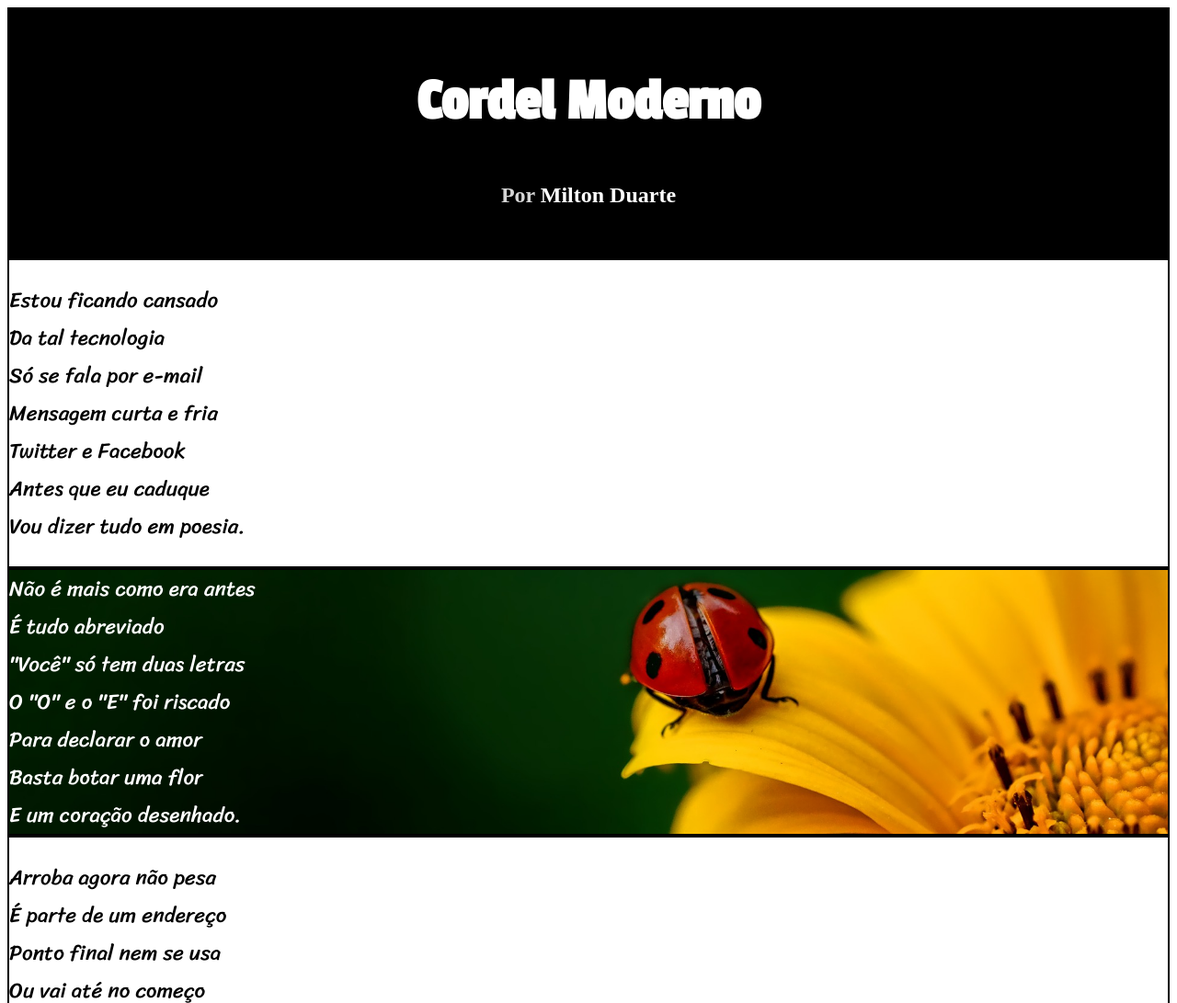
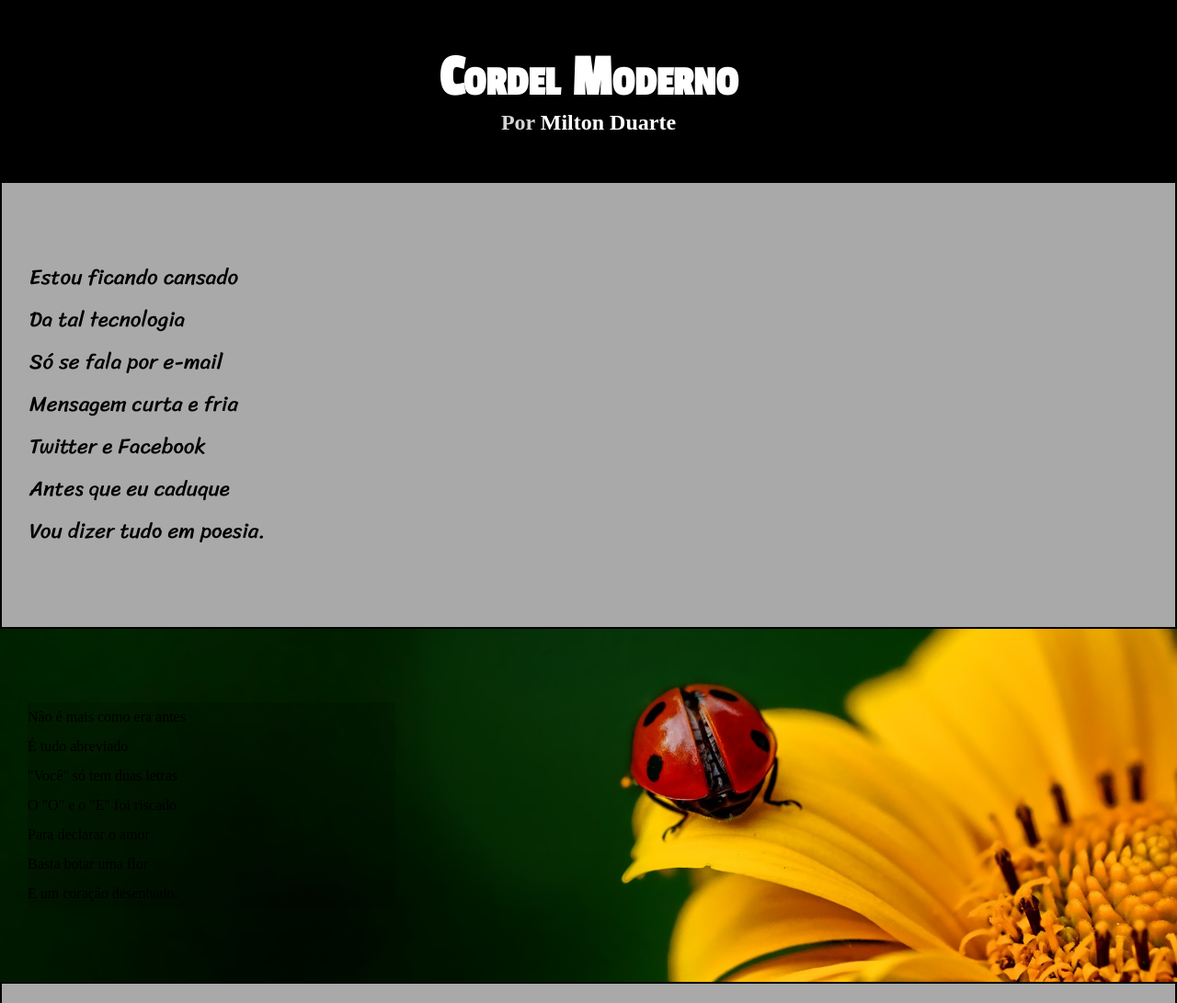
Before and after one commit to TiagoSimari/html-css, a plain HTML site: page desafios/desafio12/index.html in a window 1280 px wide. Shown: the top 1091 px of the page at 92% size. Drawn offline with Linux system fonts and the light colour scheme.

Commit message:
atualizando desafio12

```diff
--- a/desafios/desafio12/index.html
+++ b/desafios/desafio12/index.html
@@ -14,7 +14,7 @@
 
 
 <main>
-    <section>
+    <section class="normal">
         <p>
             Estou ficando cansado <br>
             Da tal tecnologia <br>
@@ -28,8 +28,8 @@
     </section>
 
 
-    <section>
-        <p class="flor">
+    <section class="flor">
+        <p>
             Não é mais como era antes<br>
             É tudo abreviado<br>
             "Você" só tem duas letras<br>
@@ -42,7 +42,7 @@
 
 
 
-    <section>
+    <section class="normal">
         <p>
             Arroba agora não pesa<br>
             É parte de um endereço<br>
--- a/desafios/desafio12/style.css
+++ b/desafios/desafio12/style.css
@@ -3,38 +3,44 @@
 @import url('https://fonts.googleapis.com/css2?family=Bebas+Neue&family=Passion+One&family=Work+Sans:ital,wght@0,100;0,200;0,300;1,100;1,200;1,300;1,400&display=swap');
 @import url('https://fonts.googleapis.com/css2?family=Bebas+Neue&family=Passion+One&family=Sriracha&family=Work+Sans:ital,wght@0,100;0,200;0,300;1,100;1,200;1,300;1,400&display=swap');
 
+*{
+margin: 0px;
+padding: 0px;
+}
+html,body{
+background-color: darkgray;
+min-height: 100vh;
 
+}
 
+section.flor {
+    background-image: url(imagens/background001.jpg);
 
-p.flor {
-    background-image: url(imagens/background001.jpg);
-    color: white;
-    font-size: 1.8vw;
-    font-family: 'Sriracha';
     background-repeat: no-repeat;
     background-position: center;
     background-size: cover;
     background-attachment: fixed;
-    width: 100%;
-    padding: 0px;
-    margin: 0;
+
+
 }
 h1{
 color: white;
 font-family: 'Passion one';
 text-align: center;
 font-size: 5vw;
+font-variant: small-caps;
+padding-top: 50px;
 }
 header{
     background-color: black;
-    padding: 25px 30px;
+
    color: white;
 }
 a{
 text-decoration: none;
 text-align: center;
 color: white;
-
+padding-bottom: 50px;
 }
 a:hover{
 text-decoration: underline;
@@ -46,14 +52,25 @@ text-decoration: underline;
 h2{
 text-align: center;
 color: rgba(255, 255, 255, 0.836);
-padding: 10px;
+padding-bottom: 50px;
 
 
 
 }
-section{
+section.normal{
 font-family:'Sriracha';
 border:0.2vw solid black;
 font-size: 1.8vw;
 
 }
+section{
+padding-top: 10vh;
+padding-bottom: 10vh;
+line-height: 2em;
+padding-left: 30px;
+}
+section.flor>p{
+
+width: 400px;
+background-color: rgba(0, 0, 0, 0.158);
+}
```
